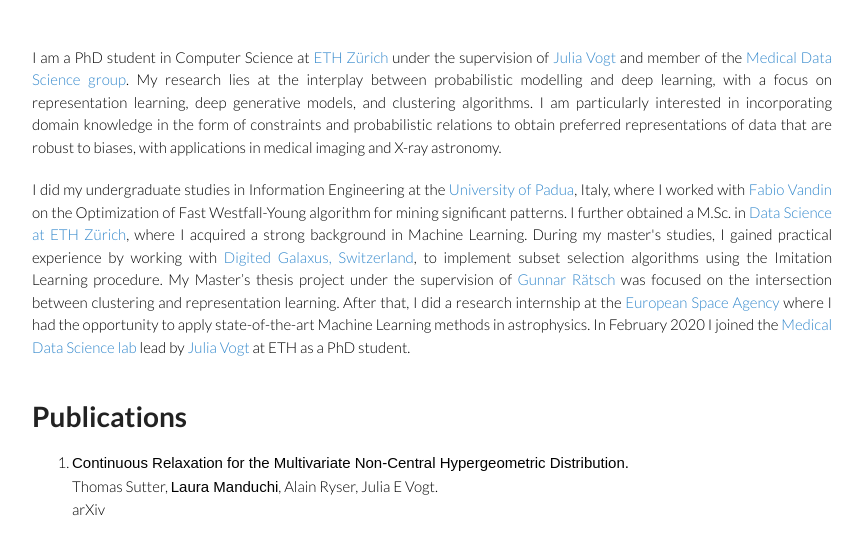
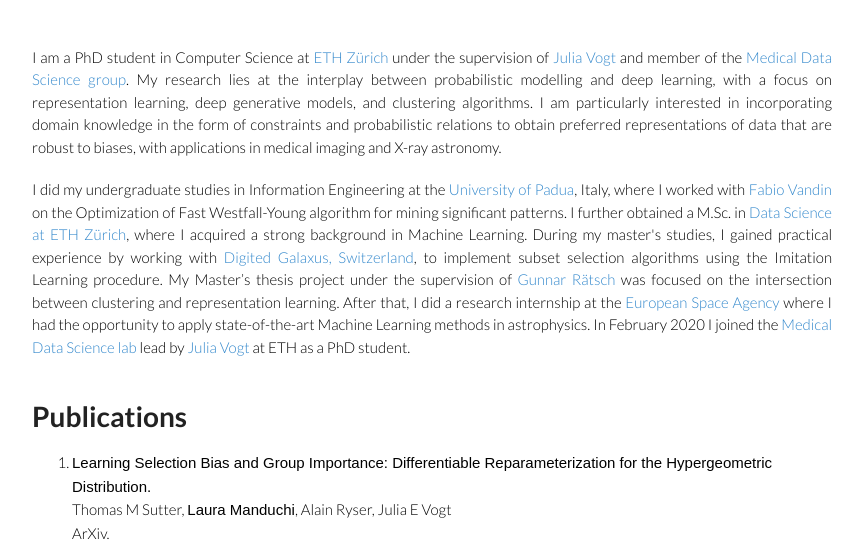
Before and after one commit to lauramanduchi/lauramanduchi.github.io, a plain HTML site: page index.html in a window 1280 px wide. Shown: the part 265-805 px from the top of the page, without its empty margins (183-1046 px from the left). Drawn offline with Linux system fonts and the light colour scheme.

Commit message:
new talk

```diff
--- a/index.html
+++ b/index.html
@@ -50,16 +50,6 @@ I did my undergraduate studies in Information Engineering at the <a href="https:
 <ol>
 
 <!-- remove first <br> tag, otherwise there's a weird space -->
-
-<li> <b>Continuous Relaxation for the Multivariate Non-Central Hypergeometric Distribution.</b>
-<br>
-Thomas Sutter, <b>Laura Manduchi</b>, Alain Ryser, Julia E Vogt.
-<br>
-arXiv
-<br>
-</li>
-
-<br>
 
 <li> <b>Learning Selection Bias and Group Importance: Differentiable Reparameterization for the Hypergeometric Distribution.</b>
     <br>
```
